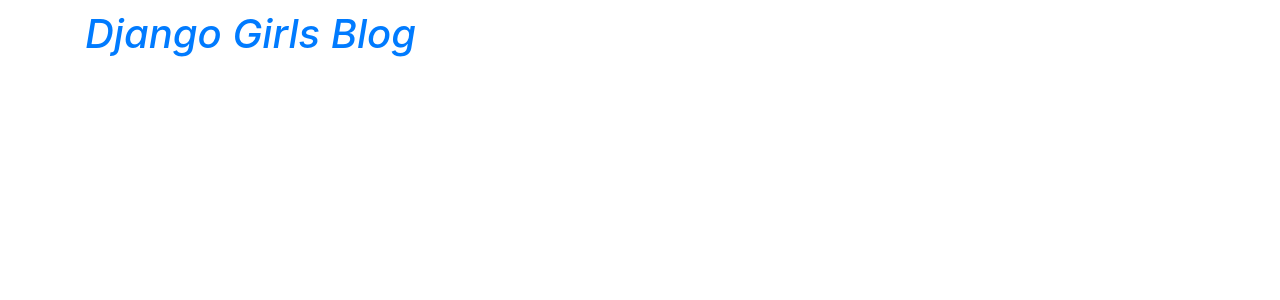
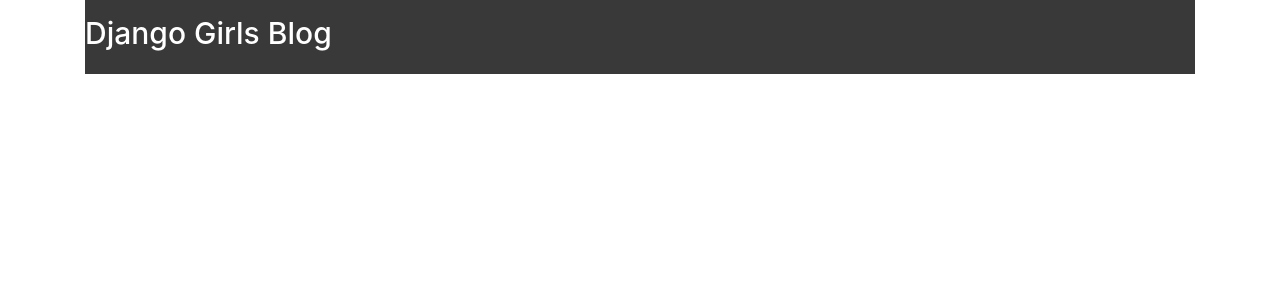
Before and after one commit to smallbee3/Djangogirls_Tutorial, a Django app: page / in a window 1280 px wide. Shown: the top 300 px of the page. Run offline with Django 3.2, Linux system fonts and the light colour scheme; data that the repository does not hold is empty; some libraries are stand-ins or nearby versions.

Commit message:
static template tag 사용, blog.css 구현

```diff
--- a/django/static/css/blog.css
+++ b/django/static/css/blog.css
@@ -1,4 +1,37 @@
 body {
-    padding-top: 10px;
-    font-style: italic;
+    font-size: 13px;
 }
+h1 {
+    font-size: 30px;
+}
+h2 {
+    font-size: 24px;
+}
+.header {
+    background-color: #393939;
+    padding-top: 15px;
+    padding-bottom: 15px;
+    margin-bottom: 10px;
+}
+.header a {
+    color: white;
+    text-decoration: none;
+}
+
+.post {
+    padding-bottom: 10px;
+    border-bottom: 1px solid #ccc;
+    margin-bottom: 10px;
+}
+.post:last-child {
+    border: none;
+}
+.post > .post-date {
+    text-align: right;
+    font-size: 11px;
+    margin-bottom: -11px;
+}
+.post > .post-content {
+    max-height: 190px;
+    overflow: hidden;
+}
--- a/django/templates/blog/post_list.html
+++ b/django/templates/blog/post_list.html
@@ -1,28 +1,29 @@
+{% load static %}
 <!DOCTYPE html>
 <html lang="en">
 <head>
     <meta charset="UTF-8">
     <title>DjangoGirls Tutorial</title>
-    <link rel="stylesheet" href="/static/bootstrap/css/bootstrap.css">
-    <link rel="stylesheet" href="/static/css/blog.css">
+    <link rel="stylesheet" href="{% static 'bootstrap/css/bootstrap.css' %}">
+    <link rel="stylesheet" href="{% static 'css/blog.css' %}">
+    <!--<link rel="stylesheet" href="/static/bootstrap/css/bootstrap.css">-->
+    <!--<link rel="stylesheet" href="/static/css/blog.css">-->
 </head>
 <body>
 <div class="container">
-    <div>
-        <h1><a href="">Django Girls Blog</a></h1>
-        {% for post in posts %}
-        <div>{{ post.title }}</div>
-        {% endfor %}
+    <div class="header">
+        <div>
+            <h1><a href="">Django Girls Blog</a></h1>
+        </div>
     </div>
     {% for post in posts %}
-    <div>
-        <p>published: {{ post.published_date }}</p>
-        <h2><a href="">{{ post.title }}</a></h2>
+    <div class="post">
+        <p class="post-date">published: {{ post.published_date }}</p>
+        <h2 class="post-title"><a href="">{{ post.title }}</a></h2>
         <!--<p>{{ post.content|linebreaksbr }}</p>-->
-        <p>{{ post.content|linebreaksbr|truncatewords:30 }}</p>
+        <p class="post-content">{{ post.content|linebreaksbr|truncatewords:30 }}</p>
     </div>
+    {% endfor %}
 </div>
 </body>
-{% endfor %}
-</body>
 </html>
```
